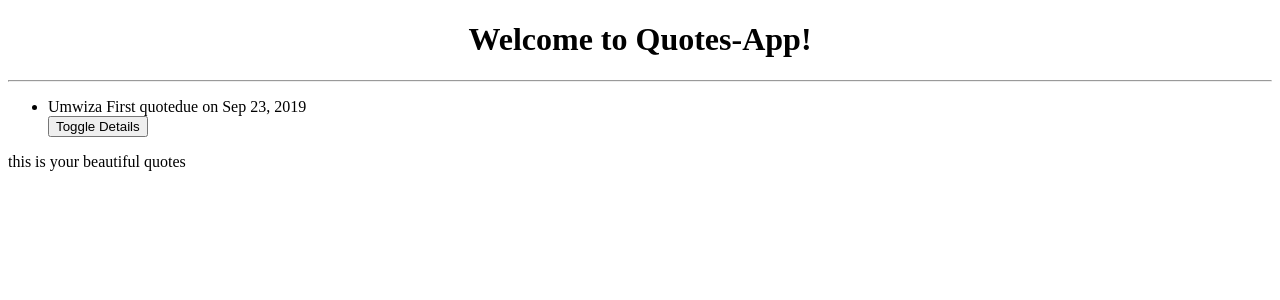
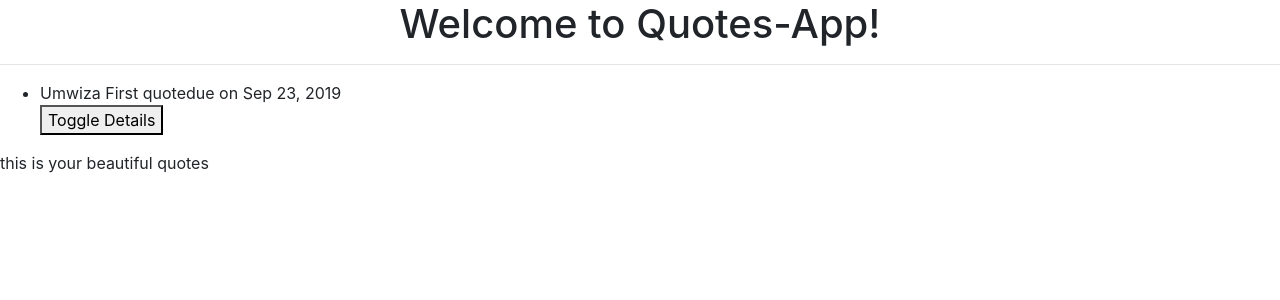
Before and after one commit to umwalikara/app-quote, an Angular app: page / in a window 1280 px wide. Shown: the top 300 px of the page. Built offline with nearby package versions, Linux system fonts and the light colour scheme.

Commit message:
adding bootstrap

```diff
--- a/package.json
+++ b/package.json
@@ -19,6 +19,7 @@
     "@angular/platform-browser": "~7.2.0",
     "@angular/platform-browser-dynamic": "~7.2.0",
     "@angular/router": "~7.2.0",
+    "bootstrap": "^4.3.1",
     "core-js": "^2.5.4",
     "rxjs": "~6.3.3",
     "tslib": "^1.9.0",
--- a/src/styles.css
+++ b/src/styles.css
@@ -1 +1,2 @@
 /* You can add global styles to this file, and also import other style files */
+@import "~bootstrap/dist/css/bootstrap.css"
```
Also changed, not shown: 1 other file (tests, documents, lock files or other folders).
